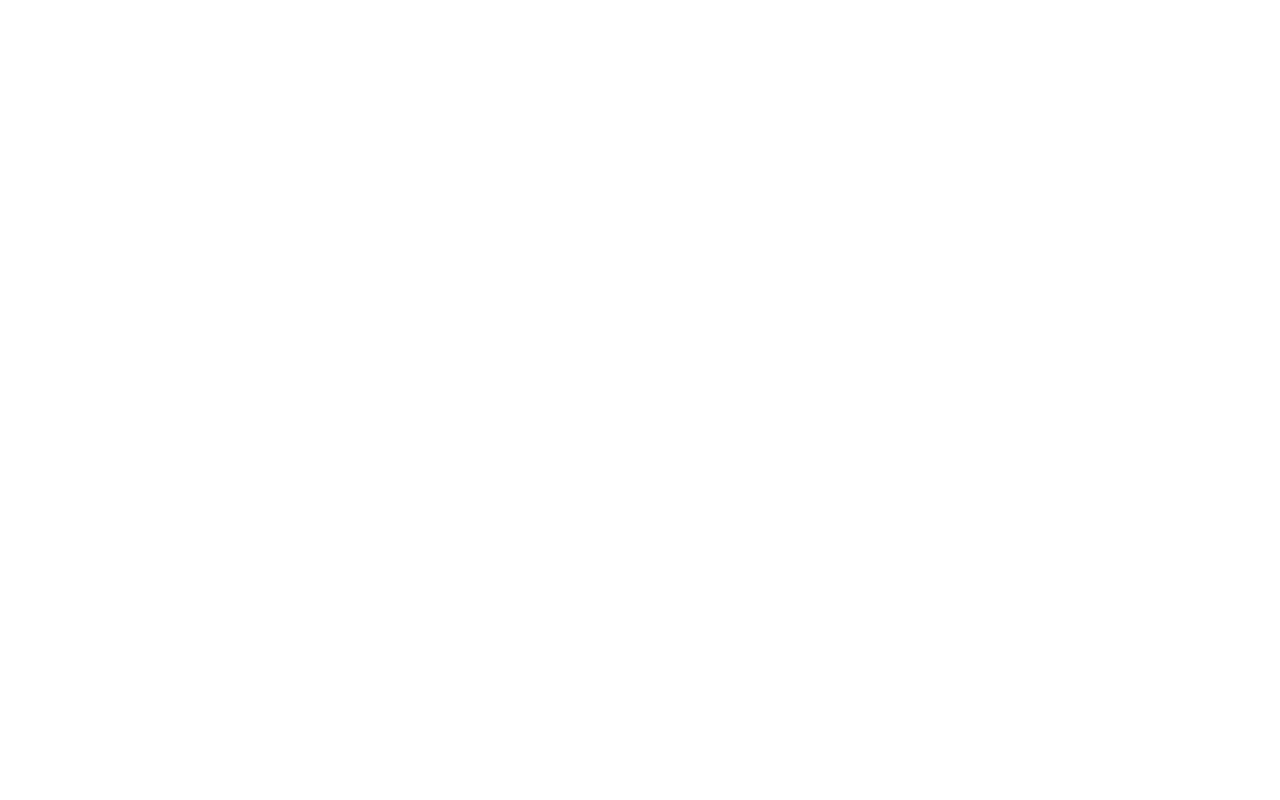
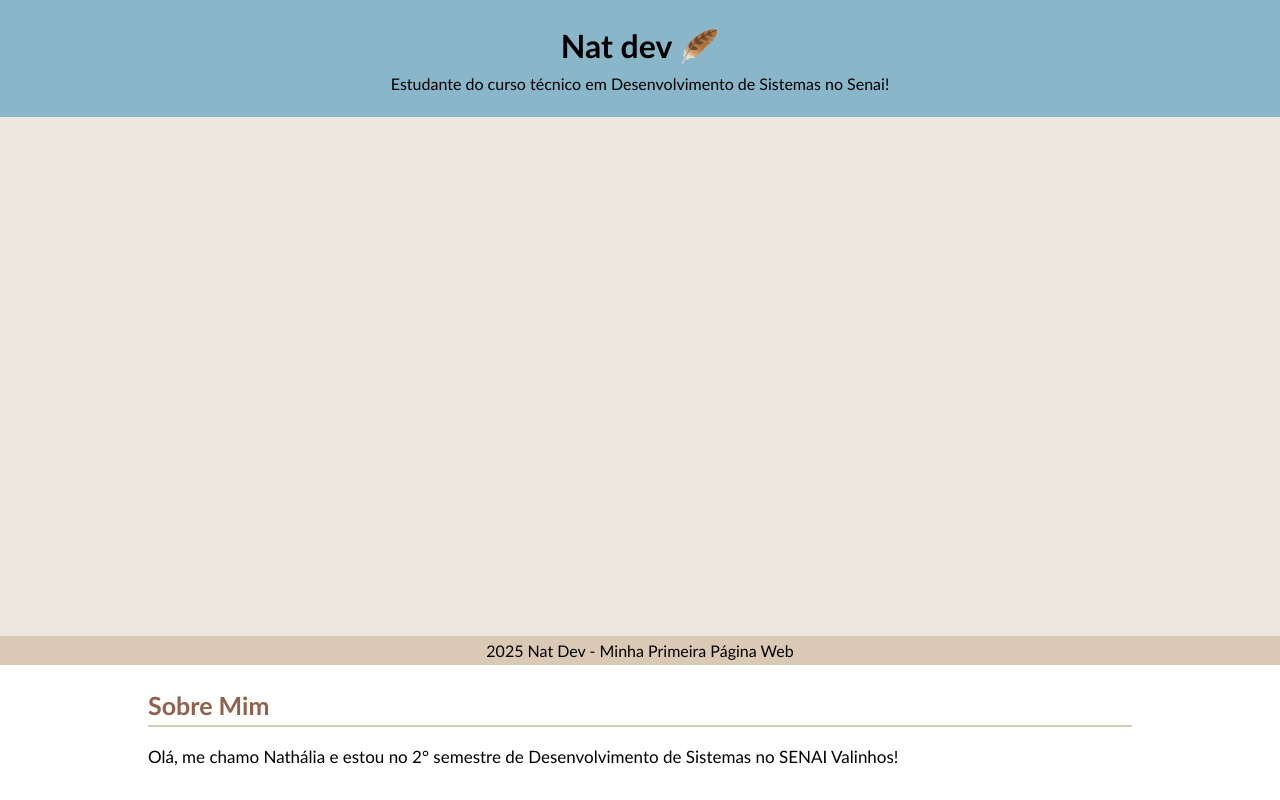
Before and after one commit to NathaliaNascimentoReis/meu-primeiro-site, a plain HTML site: page index.html in a window 1280 px wide. Drawn offline with Linux system fonts and the light colour scheme.

Commit message:
feat: adiciona seção "sobre-mim" e "footer"

```diff
--- a/assets/styles/index.css
+++ b/assets/styles/index.css
@@ -0,0 +1,65 @@
+@import url('https://fonts.googleapis.com/css2?family=Carter+One&display=swap');
+
+/* RESET DO CSS */
+* {
+    margin: 0;
+    padding: 0;
+    box-sizing: border-box;
+}
+
+body {
+    font-family: 'Gill Sans', 'Gill Sans MT', 'Calibri', 'Trebuchet MS', 'sans-serif';
+    display: flex;
+    flex-direction: column;
+    min-height: 100vh;
+    line-height: 1.6;
+}
+
+header {
+    background-color: rgb(137, 182, 201);
+    color: rgb(0, 0, 0);
+    padding: 20px;
+    text-align: center;
+}
+
+main {
+    flex: 1;
+    background-color: rgb(238, 231, 223);
+    padding: 48px 38px;
+}
+
+footer {
+    background-color: rgb(218, 201, 181);
+    color: rgb (146, 97, 75);
+    text-align: center;
+    padding: 0.1rem;
+    width: 100%;
+}
+
+footer p {
+    font-size: 1rem;
+}
+
+#sobre-mim {
+    font-size: 25px;
+    display: block;
+    background-color: rgb(255, 255, 255);
+    width: 80%;
+    margin: 0 auto;
+    padding: 20px;
+    border-radius: 12px;
+    margin-bottom: 10px;
+}
+
+#titulo-sobre-mim {
+    font-size: 25px;
+    font-family:'Gill Sans', 'Gill Sans MT', 'Calibri', 'Trebuchet MS', 'sans-serif';
+    color: rgb(146, 97, 75);
+    margin-bottom: 16px;
+    border-bottom: 2px solid rgb(218, 201, 181);
+}
+
+.texto-sobre-mim {
+    font-family: Calibri;
+    font-size: 17px;
+}
--- a/index.html
+++ b/index.html
@@ -6,3 +6,23 @@
     <title>Primeiro Site</title>
     <link rel="stylesheet" href="assets/styles/index.css">
 </head>
+
+<body>
+    <header>
+        <h1>Nat dev 🪶</h1>
+        <p>Estudante do curso técnico em Desenvolvimento de Sistemas no Senai!</p>
+    </header>
+    <main>
+    </main>
+    <footer>
+        <P>2025 Nat Dev - Minha Primeira Página Web</P>
+    </footer>
+
+    <section id="sobre-mim">
+    <h3 id="titulo-sobre-mim">Sobre Mim</h3>
+    <p class="texto-sobre-mim">
+        Olá, me chamo Nathália e estou no 2° semestre de Desenvolvimento de Sistemas no SENAI Valinhos!
+    </p>
+</section>
+</body>
+</html>
```
